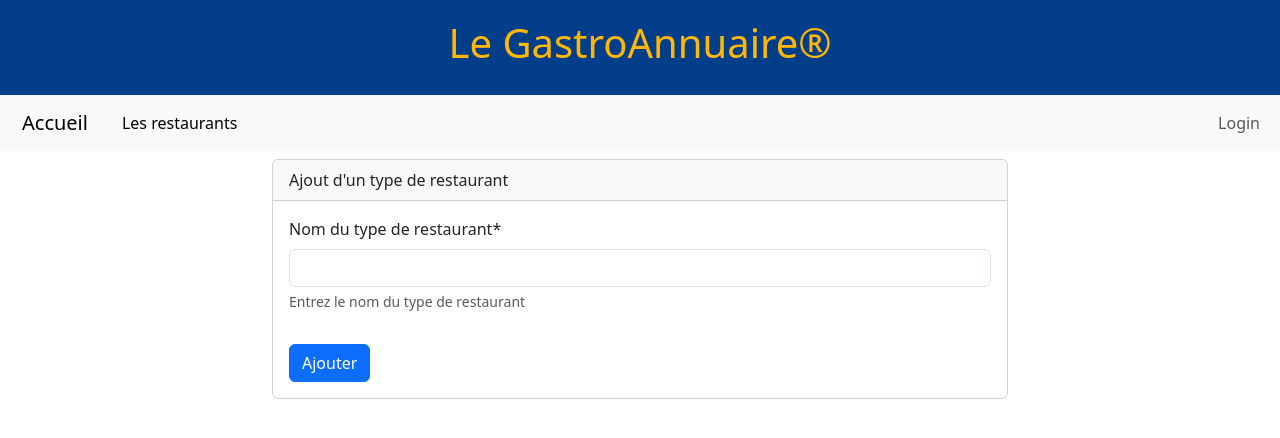
After one commit to lilianmirabel/Le-GastroAnnuaire, a Django app: page /restaurant/ajoutTypeRestaurant/ in a window 1280 px wide. The commit adds this page. Shown: the top 438 px of the page. Run offline with Django 5.2, Linux system fonts and the light colour scheme; some libraries are stand-ins or nearby versions.

Commit message:
Ajout d'un type de restaurant

```diff
--- a/TPFinal/templates/accueil.html
+++ b/TPFinal/templates/accueil.html
@@ -9,6 +9,6 @@
 {% endblock %}
 
 {% block contenu %}
-<p>sss</p>
+<p></p>
 
 {% endblock %}
--- a/TPFinal/templates/menu.html
+++ b/TPFinal/templates/menu.html
@@ -12,7 +12,7 @@
             </button>
             <div class="collapse navbar-collapse" id="navbarNavAltMarkup">
                 <div class="navbar-nav">
-                    <a class="nav-link active" aria-current="page" href="#">Les restaurents</a>
+                    <a class="nav-link active" aria-current="page" href="#">Les restaurants</a>
                 </div>
             </div>
             <div class="navbar-nav ml-auto">
--- /dev/null
+++ b/restaurant/forms.py
@@ -0,0 +1,29 @@
+from restaurant.models import Restaurant, TypeResto, Commentaire
+from django.forms import ModelChoiceField
+
+from django import forms
+from crispy_forms.helper import FormHelper
+from crispy_forms.layout import Layout, Fieldset, ButtonHolder, Submit
+from .models import TypeResto
+
+class ajoutTypeRestaurantForm(forms.ModelForm):
+    class Meta:
+        model = TypeResto
+        fields = ['nomType']
+        labels = {'nomType': 'Nom du type de restaurant'}
+        help_texts = {'nomType': 'Entrez le nom du type de restaurant'}
+        error_messages = {'nomType': {'required': 'Ce champ est obligatoire'}}
+
+    def __init__(self, *args, **kwargs):
+        super().__init__(*args, **kwargs)
+        self.helper = FormHelper()
+        self.helper.form_method = 'post'
+        self.helper.layout = Layout(
+            Fieldset(
+                'Ajouter un type de restaurant',
+                'nomType',
+            ),
+            ButtonHolder(
+                Submit('submit', 'Ajouter', css_class='btn btn-primary')
+            )
+        )
--- /dev/null
+++ b/restaurant/templates/ajoutTypeRestaurant.html
@@ -0,0 +1,26 @@
+{% extends 'maitreUsage.html' %}
+{% load crispy_forms_tags %}
+
+{% block titre %}
+   Ajout d'un type de restaurant
+{% endblock %}
+
+{% block contenu %}
+
+<div class="container">
+    <div class="row justify-content-center">
+        <div class="col-md-8">
+            <div class="card">
+                <div class="card-header">Ajout d'un type de restaurant</div>
+                <div class="card-body">
+                    <form method="post" class="needs-validation" novalidate>
+                        {% csrf_token %}
+                        {{ form|crispy }}
+                        <button type="submit" class="btn btn-primary mt-3">Ajouter</button>
+                    </form>
+                </div>
+            </div>
+        </div>
+    </div>
+</div>
+{% endblock %}
--- a/restaurant/urls.py
+++ b/restaurant/urls.py
@@ -1,5 +1,6 @@
 from django.urls import path
+from restaurant.views import ajoutTypeRestaurant
 
 urlpatterns = [
-
+    path('ajoutTypeRestaurant/', ajoutTypeRestaurant.as_view(), name='ajoutTypeRestaurant'),
 ]
--- a/restaurant/views.py
+++ b/restaurant/views.py
@@ -1,3 +1,24 @@
-from django.shortcuts import render
+from django.shortcuts import render, get_object_or_404
+from django.http import HttpResponse, HttpResponseRedirect, JsonResponse
+from restaurant.forms import ajoutTypeRestaurantForm
+from .models import Restaurant, TypeResto, Commentaire
+from datetime import datetime, timedelta
+from django.urls import reverse
+from django.views.generic import ListView, DetailView, CreateView, UpdateView, View
 
-# Create your views here.
+
+class ajoutTypeRestaurant(CreateView):
+  template_name = 'ajoutTypeRestaurant.html'
+  form_class = ajoutTypeRestaurantForm
+
+  def get_success_url(self):
+      return reverse('accueil')
+
+  def form_valid(self, form):
+        form.save()
+        return super().form_valid(form)
+
+  def get_context_data(self, **kwargs):
+      context = super().get_context_data(**kwargs)
+      context["txtBouton"] = 'Ajouter'
+      return context
```
Also changed, not shown: db.sqlite3, restaurant/migrations/0001_initial.py (added).
